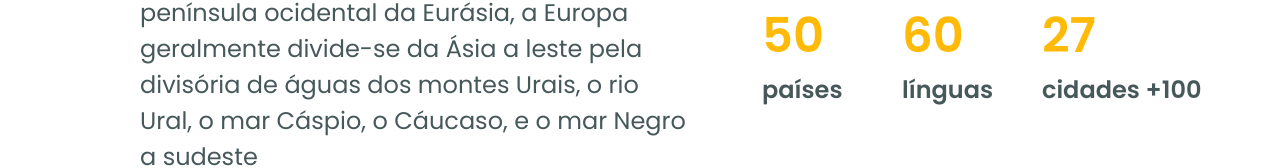
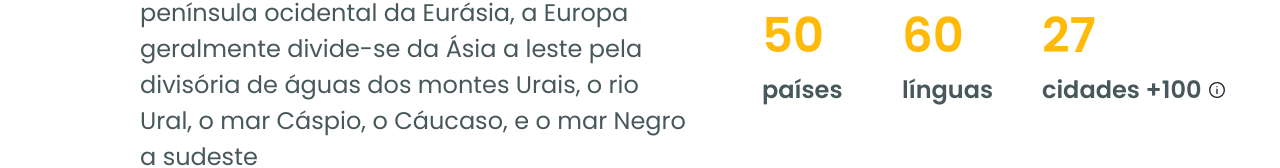
Before and after one commit to ngdevsousa/next-world-trip, a Next.js app: page /destinations/europa in a window 1280 px wide. Shown: the part 758-926 px from the top of the page. Built offline with nearby package versions, Linux system fonts and the light colour scheme.

Commit message:
Add CustomPopover

```diff
--- a/package.json
+++ b/package.json
@@ -9,6 +9,7 @@
   },
   "dependencies": {
     "@chakra-ui/core": "^0.8.0",
+    "@chakra-ui/icons": "^1.0.13",
     "@chakra-ui/react": "^1.6.1",
     "@emotion/react": "^11.4.0",
     "@emotion/styled": "^11.3.0",
--- /dev/null
+++ b/src/components/CustomPopover/CustomPopover.tsx
@@ -0,0 +1,37 @@
+import {
+  Icon,
+  Popover,
+  PopoverArrow,
+  PopoverBody,
+  PopoverCloseButton,
+  PopoverContent,
+  PopoverHeader,
+  PopoverTrigger
+} from "@chakra-ui/react";
+import { ElementType } from "react";
+
+interface CustomPopoverProps {
+  header: string;
+  body: string;
+  icon: ElementType;
+}
+
+export function CustomPopover({ body, header, icon }: CustomPopoverProps) {
+  return (
+    <Popover>
+      <PopoverTrigger>
+        <Icon as={icon}></Icon>
+      </PopoverTrigger>
+      <PopoverContent>
+        <PopoverArrow />
+        <PopoverCloseButton />
+        <PopoverHeader fontSize="18px" fontWeight="semibold">
+          {header}
+        </PopoverHeader>
+        <PopoverBody fontSize="14px" fontWeight="medium">
+          {body}
+        </PopoverBody>
+      </PopoverContent>
+    </Popover>
+  );
+}
--- a/src/components/TextBox/TextBox.tsx
+++ b/src/components/TextBox/TextBox.tsx
@@ -1,16 +1,37 @@
-import { Box, Text } from "@chakra-ui/react";
+import { InfoOutlineIcon } from "@chakra-ui/icons";
+import {
+  Box,
+  Button,
+  HStack,
+  Popover,
+  PopoverArrow,
+  PopoverBody,
+  PopoverCloseButton,
+  PopoverContent,
+  PopoverHeader,
+  PopoverTrigger,
+  Text
+} from "@chakra-ui/react";
+import { CustomPopover } from "../CustomPopover/CustomPopover";
 
 interface TextBoxProps {
   heading: string;
   body: string;
+  leading?: PopoverInfo;
 }
 
-export function TextBox({ heading, body }: TextBoxProps) {
+interface PopoverInfo {
+  header: string;
+  body: string;
+}
+
+export function TextBox({ heading, body, leading }: TextBoxProps) {
   return (
     <Box w="98px" h="99px">
       <Text color="yellow.900" fontSize="48px" fontWeight="semibold">
         {heading}
       </Text>
+      <HStack>
         <Text
           color="gray.400"
           fontSize="24px"
@@ -19,6 +40,14 @@ export function TextBox({ heading, body }: TextBoxProps) {
         >
           {body}
         </Text>
+        {leading && (
+          <CustomPopover
+            body={leading.body}
+            header={leading.header}
+            icon={InfoOutlineIcon}
+          />
+        )}
+      </HStack>
     </Box>
   );
 }
--- a/src/pages/destinations/[name].tsx
+++ b/src/pages/destinations/[name].tsx
@@ -23,7 +23,14 @@ export default function Destination() {
           <HStack spacing="42px">
             <TextBox heading="50" body="países" />
             <TextBox heading="60" body="línguas" />
-            <TextBox heading="27" body="cidades +100" />
+            <TextBox
+              heading="27"
+              body="cidades +100"
+              leading={{
+                body: "Clique para ver a lista completa.",
+                header: "Saiba mais"
+              }}
+            />
           </HStack>
         </HStack>
         <Heading pt="80px" fontWeight="medium" fontSize={36}>
```
Also changed, not shown: 1 other file (tests, documents, lock files or other folders). Lines whose indentation alone changed are shown as unchanged.
